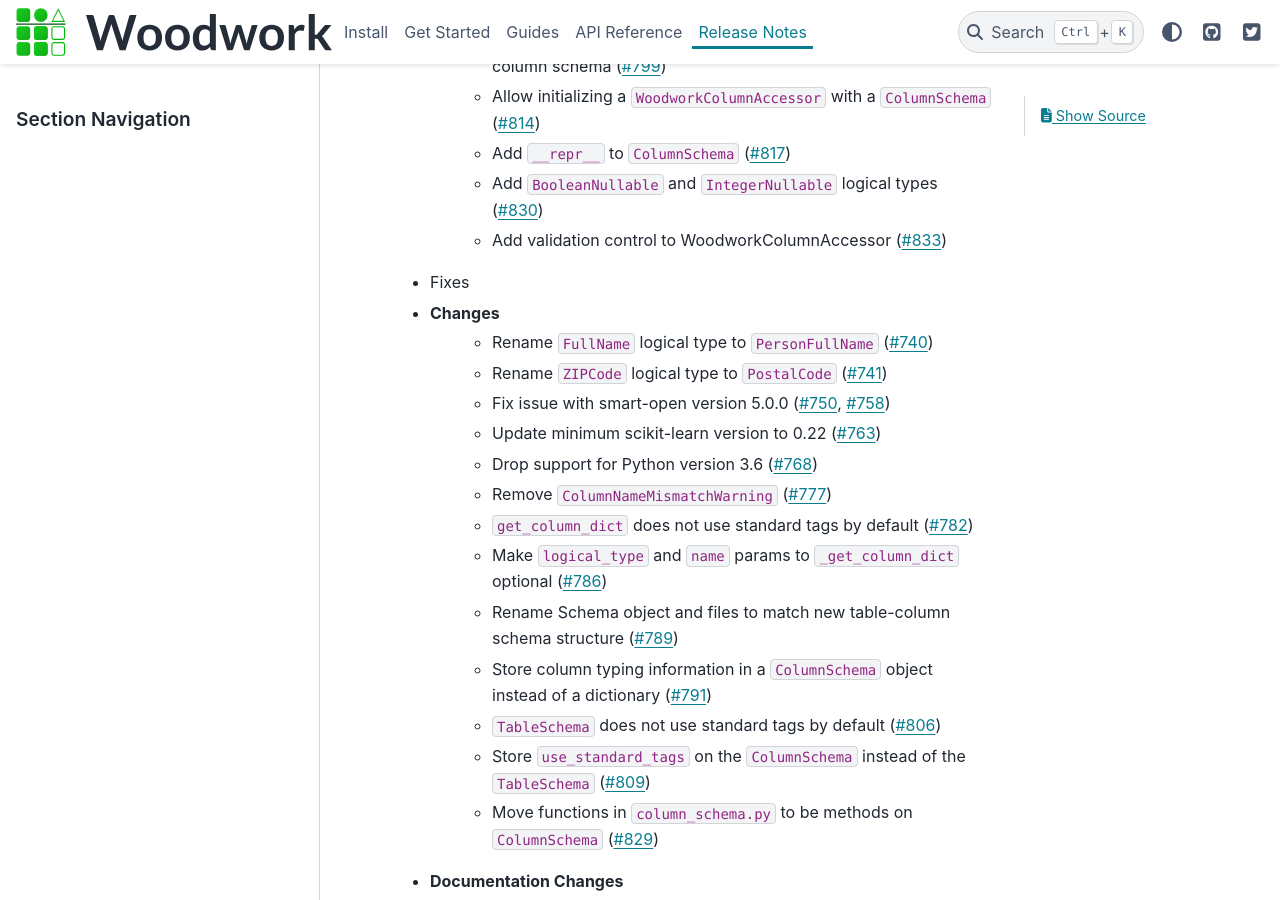
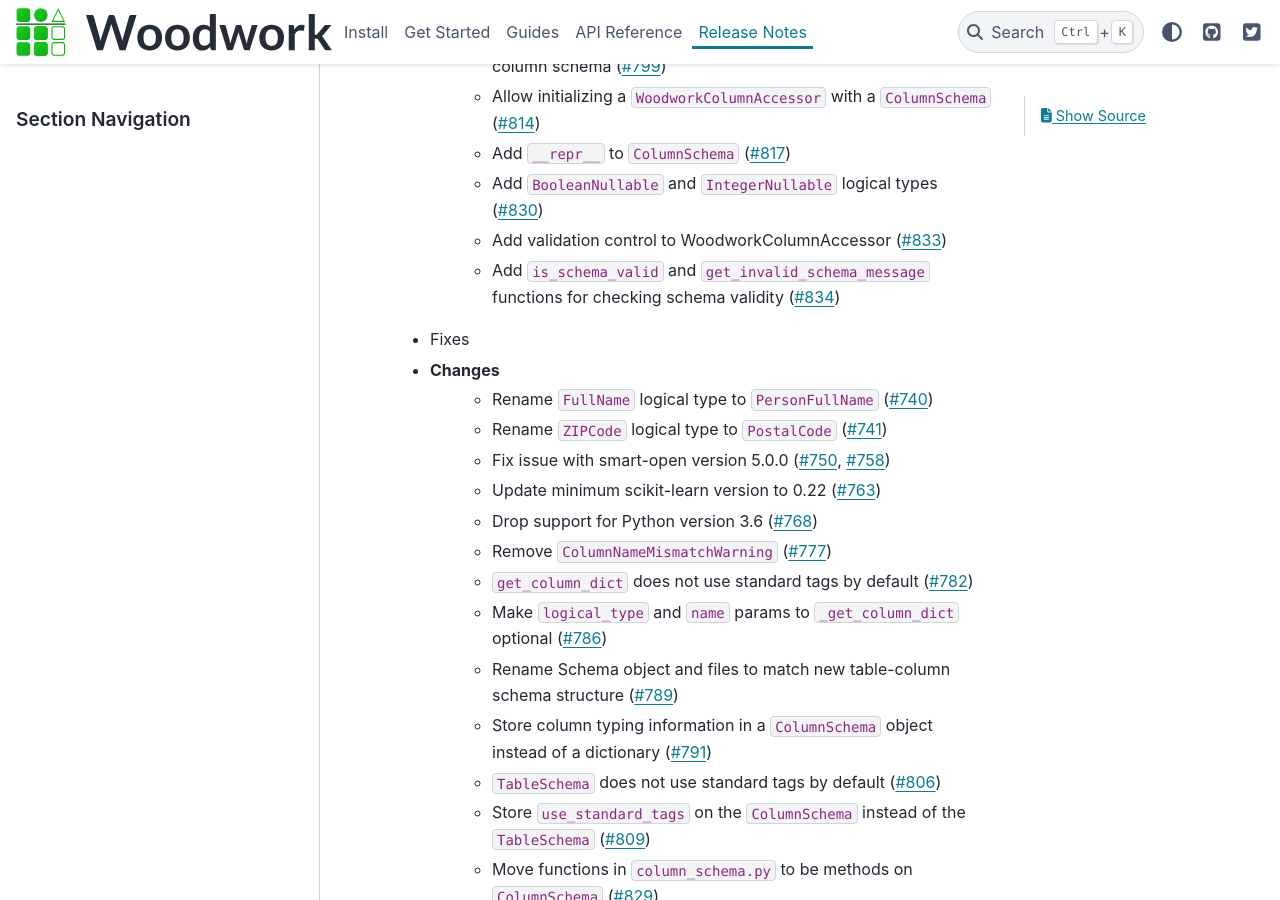
Before and after one commit to alteryx/woodwork, a Sphinx documentation site: the page built from docs/source/release_notes.rst, in a window 1280 px wide and 900 px high, scrolled down 548 px. Built offline with Sphinx 7.4.7 and the PyData theme 0.15.4, drawn with Linux system fonts in a browser that asks for light colours; comment, search, counter and statistics services are not loaded.

Commit message:
update release notes

```diff
--- a/docs/source/release_notes.rst
+++ b/docs/source/release_notes.rst
@@ -16,6 +16,7 @@ Release Notes
         * Add ``__repr__`` to ``ColumnSchema`` (:pr:`817`)
         * Add ``BooleanNullable`` and ``IntegerNullable`` logical types (:pr:`830`)
         * Add validation control to WoodworkColumnAccessor (:pr:`833`)
+        * Add ``is_schema_valid`` and ``get_invalid_schema_message`` functions for checking schema validity (:pr:`834`)
     * Fixes
     * Changes
         * Rename ``FullName`` logical type to ``PersonFullName`` (:pr:`740`)
```
